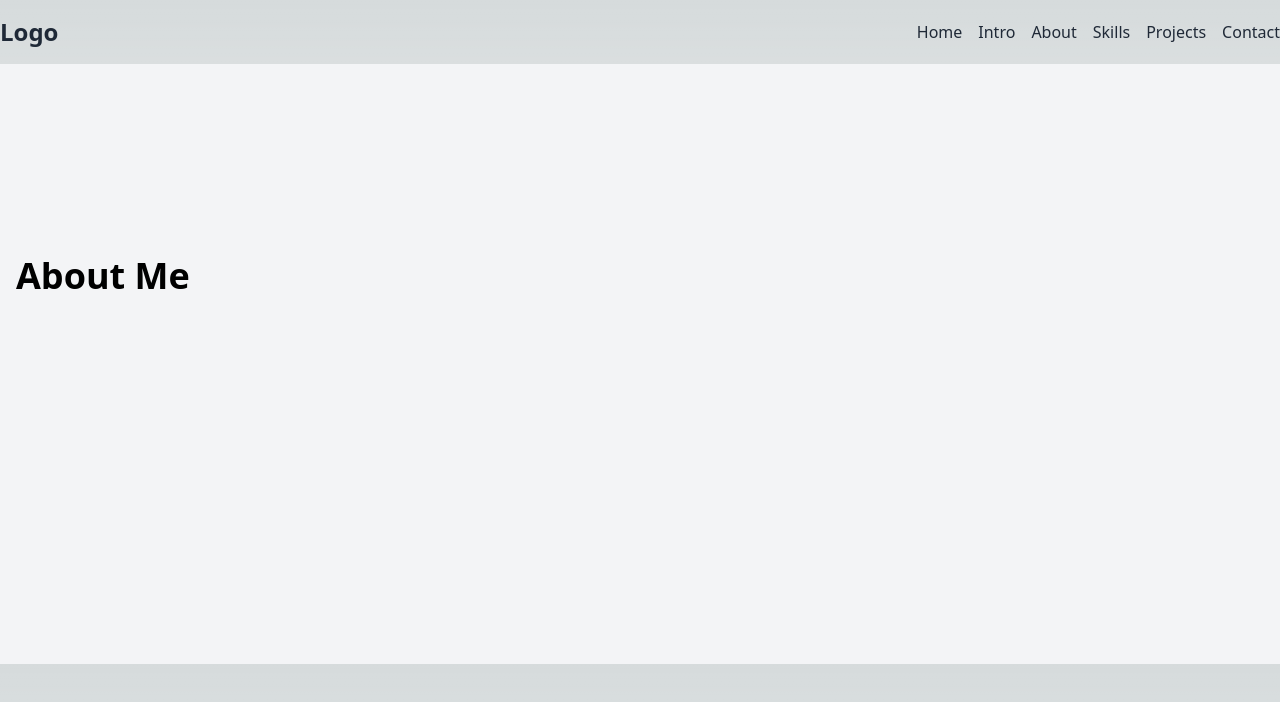
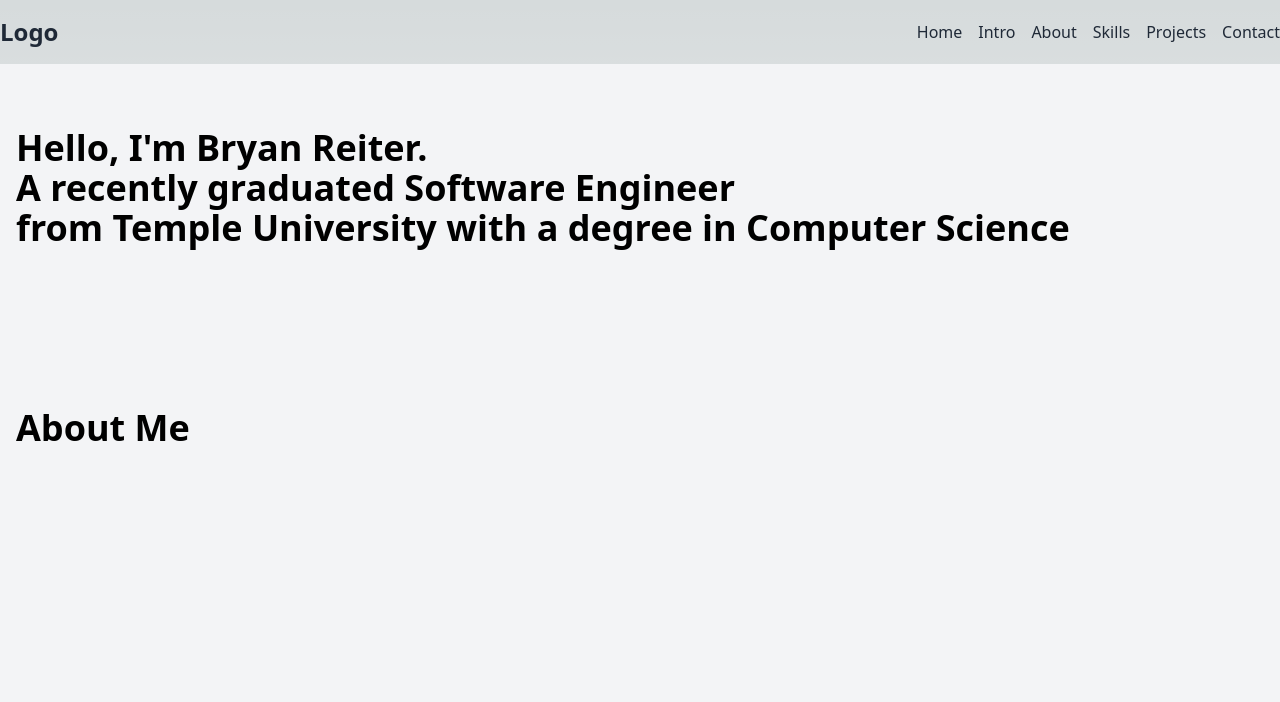
Before and after one commit to bryanreiter/personal-site, a Next.js app in the folder personal-site/: page / in a window 1280 px wide. Shown: the top 702 px of the page. Built offline with nearby package versions, Linux system fonts and the light colour scheme.

Commit message:
started intro section

```diff
--- a/personal-site/src/components/Intro.js
+++ b/personal-site/src/components/Intro.js
@@ -1,3 +1,13 @@
 export default function Intro() {
-  return <section id="intro" className="py-16 bg-gray-100"></section>;
+  return (
+    <section id="intro" className="py-16 bg-gray-100">
+      <div className="container mx-auto px-4">
+        <h1 className="text-4xl font-bold mb-8">
+          Hello, I'm Bryan Reiter.
+          <br />A recently graduated Software Engineer <br />
+          from Temple University with a degree in Computer Science
+        </h1>
+      </div>
+    </section>
+  );
 }
```
